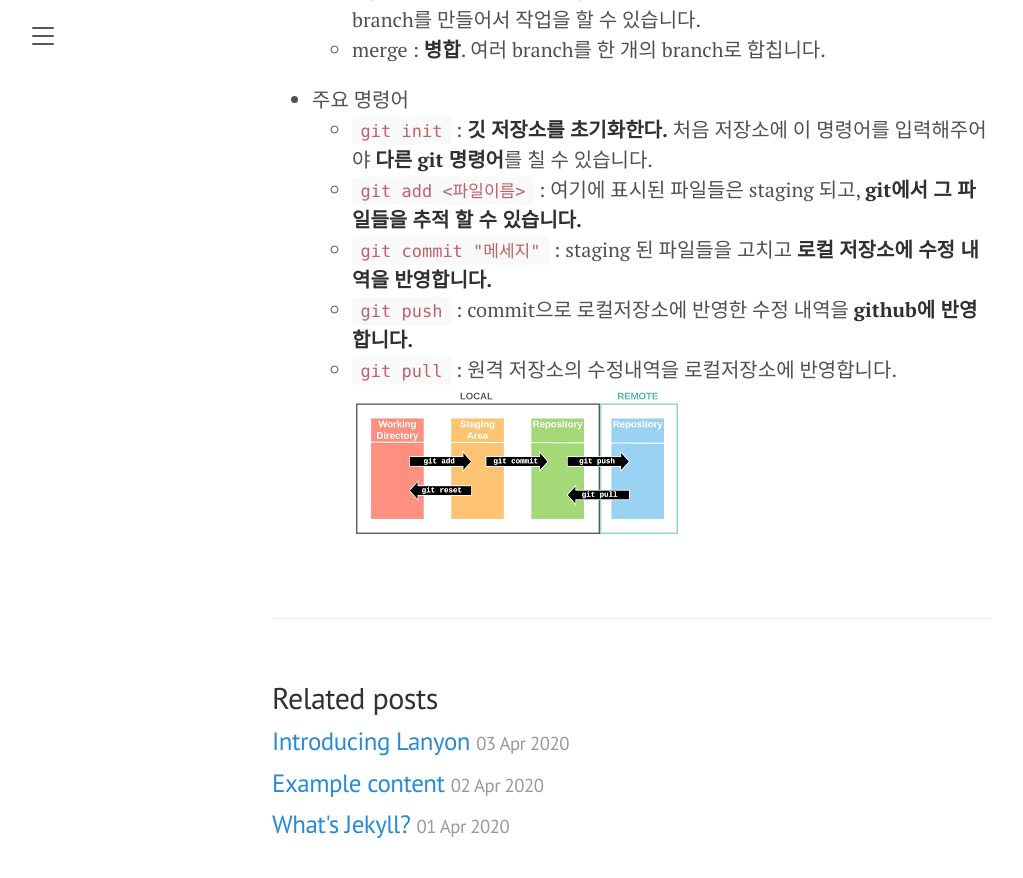
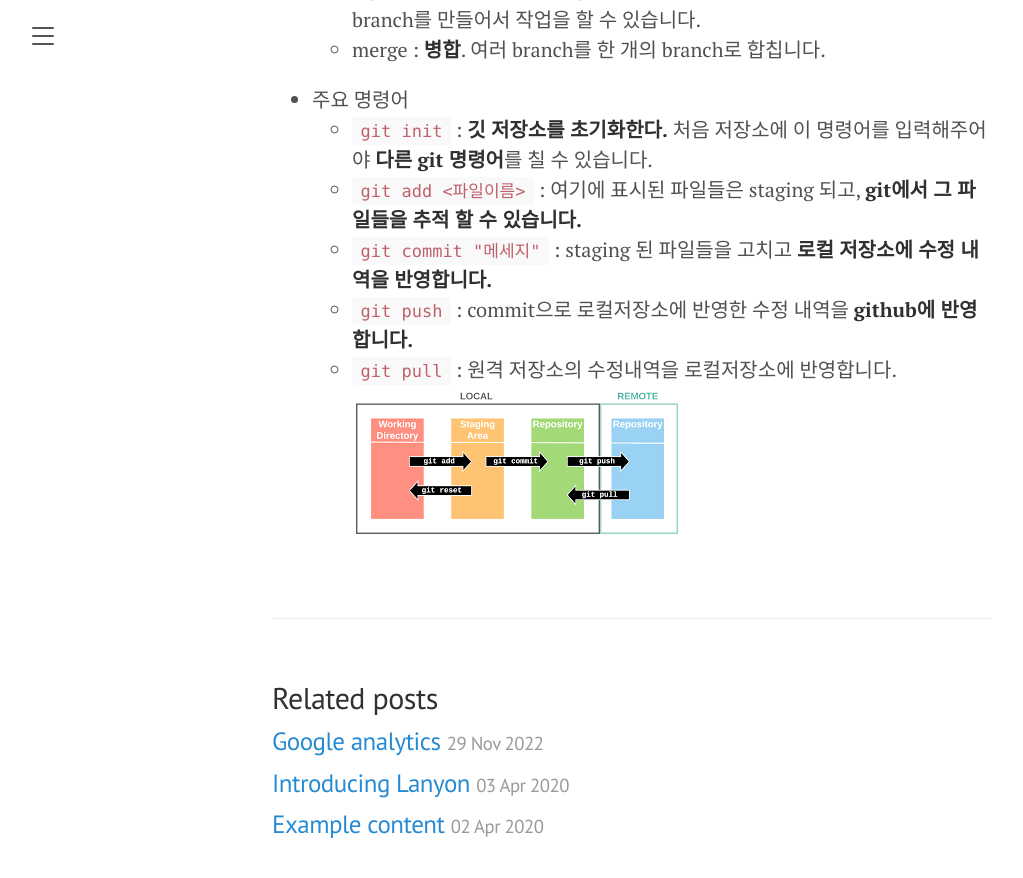
Before and after one commit to Seo-Donghyun/Seo-Donghyun.github.io, a Jekyll site: the page built from _posts/2022-11-29-git-github.md, in a window 1280 px wide and 900 px high, scrolled down 1225 px. Shown: the top 878 px of the window, without its empty margins (8-1031 px from the left). Built offline with Jekyll 4.4.1, drawn with Linux system fonts in a browser that asks for light colours; comment, search, counter and statistics services are not loaded.

Commit message:
modified google analytics

```diff
--- a/_includes/head.html
+++ b/_includes/head.html
@@ -26,7 +26,7 @@
 
   <link rel="alternate" type="application/rss+xml" title="RSS" href="{{ '/atom.xml' | absolute_url }}">
 
-  {% if site.google_analytics_id %}
+  <!-- {% if site.google_analytics_id %}
   <script>
     (function(i,s,o,g,r,a,m){i['GoogleAnalyticsObject']=r;i[r]=i[r]||function(){
     (i[r].q=i[r].q||[]).push(arguments)},i[r].l=1*new Date();a=s.createElement(o),
@@ -35,5 +35,14 @@
     ga('create', '{{ site.google_analytics_id }}', 'auto');
     ga('send', 'pageview');
   </script>
-  {% endif %}
+  {% endif %} -->
+  <!-- Google tag (gtag.js) -->
+  <script async src="https://www.googletagmanager.com/gtag/js?id=UA-250403528-1"></script>
+  <script>
+    window.dataLayer = window.dataLayer || [];
+    function gtag(){dataLayer.push(arguments);}
+    gtag('js', new Date());
+
+    gtag('config', 'UA-250403528-1');
+  </script>
 </head>
--- a/_posts/2022-11-29-git-github.md
+++ b/_posts/2022-11-29-git-github.md
@@ -43,4 +43,4 @@ Git을 사용하면 위와 같은 장점을 얻을 수 있습니다.
     * `git commit "메세지"` : staging 된 파일들을 고치고 **로컬 저장소에 수정 내역을 반영합니다.**
     * `git push` : commit으로 로컬저장소에 반영한 수정 내역을 **github에 반영합니다.**
     * `git pull` : 원격 저장소의 수정내역을 로컬저장소에 반영합니다.
-![git](/assets/images/post1.png "git")
+![git](/assets/images/gitpost1.png "git")
```
Also changed, not shown: _posts/2022-11-29-google analytics.md (added), assets/images/gitpost1.png (renamed from assets/images/post1.png), assets/images/gooanalpost1.png (added).
